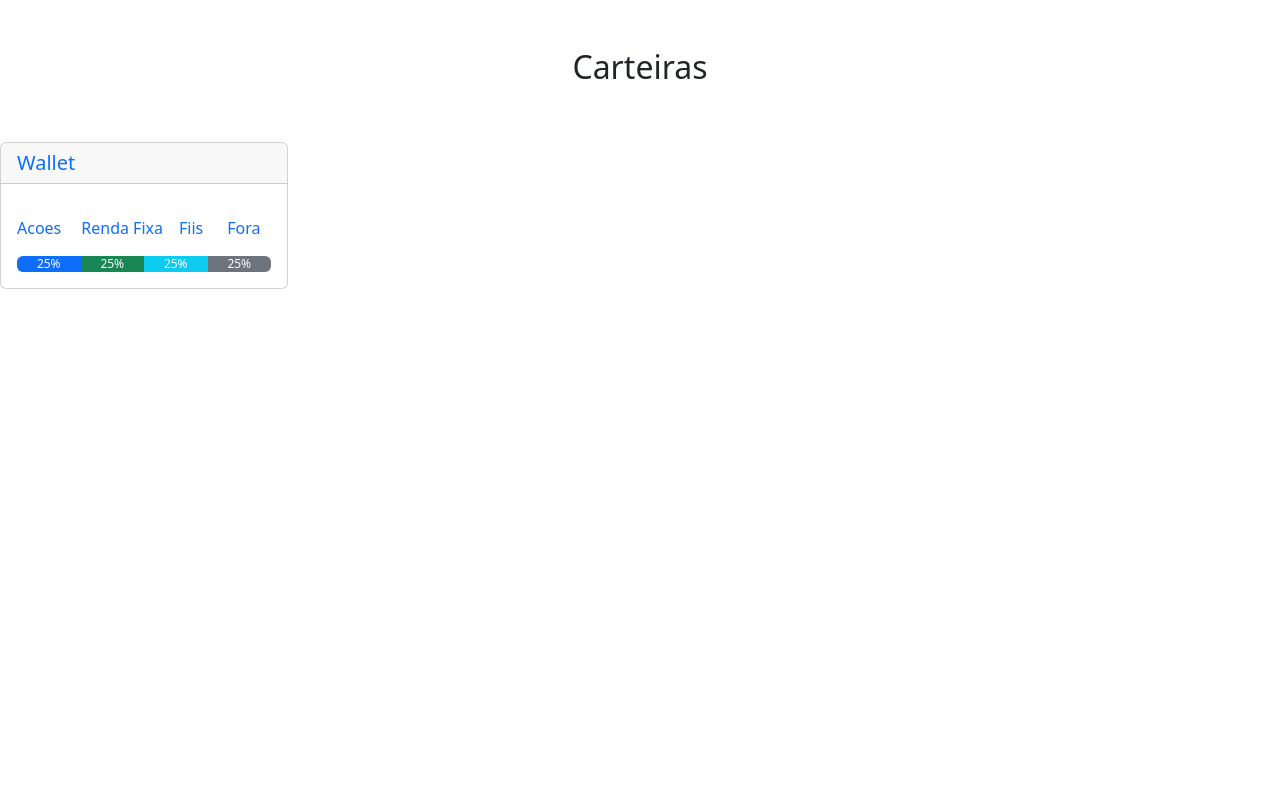
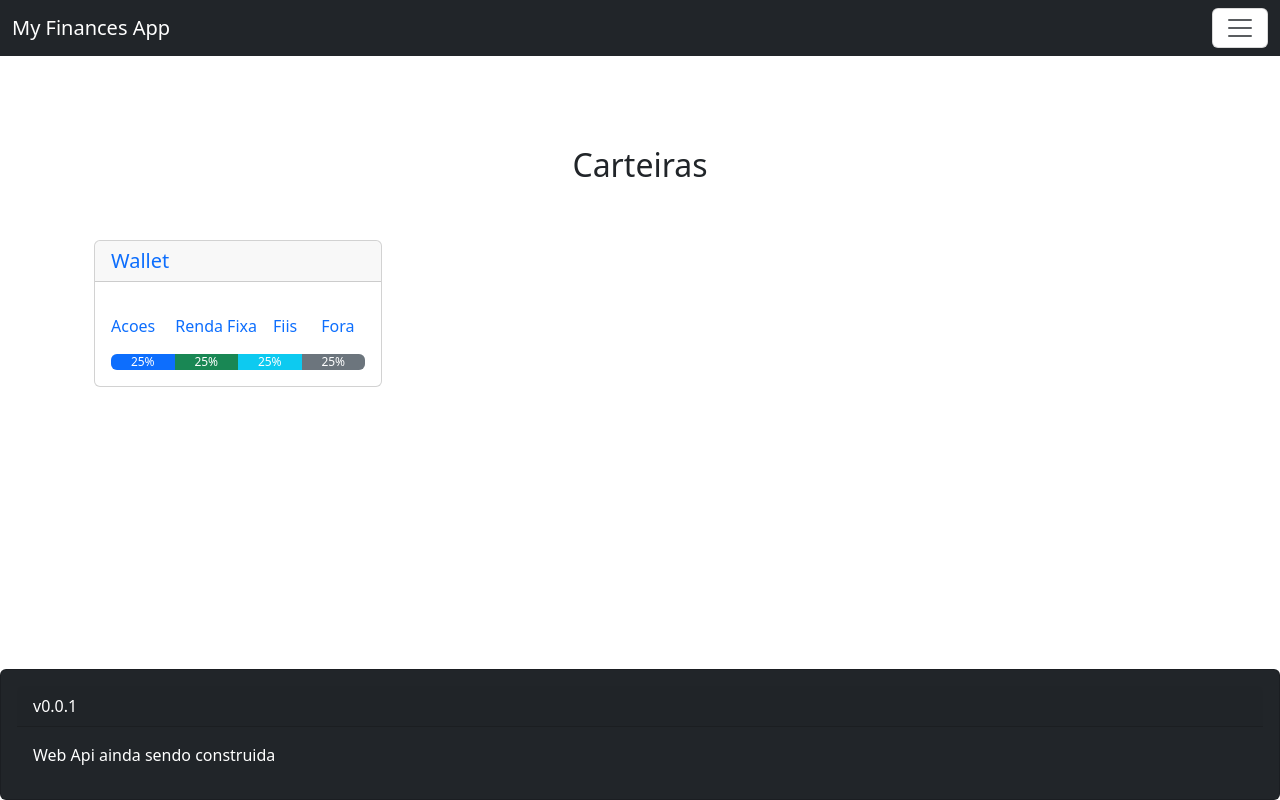
Before and after one commit to wendelfilipe/MyFinances-Frontend, a React (Create React App) app: page /homepage in a window 1280 px wide. Built offline with nearby package versions, Linux system fonts and the light colour scheme.

Commit message:
building frontend: create NavBar and Change color

```diff
--- /dev/null
+++ b/src/components/forms/Version/VersionForm.js
@@ -0,0 +1,19 @@
+import React from "react";
+import 'bootstrap/dist/js/bootstrap.bundle.min.js';
+import 'bootstrap/dist/css/bootstrap.min.css';
+
+const VersionForm = () => {
+
+    return(
+        <div className="Container">
+                <div class="card fixed-bottom w-100 bg-dark text-white p-3">
+                    <div class="card-header">v0.0.1</div>
+                    <div class="card-body">
+                        <p class="card-text">Web Api ainda sendo construida</p>
+                    </div>
+                </div>
+        </div>
+    )
+}
+
+export default VersionForm;
--- /dev/null
+++ b/src/components/forms/navBar/NavBarForm.js
@@ -0,0 +1,42 @@
+import React from "react";
+import 'bootstrap/dist/js/bootstrap.bundle.min.js';
+import api from "../../../api/Api";
+
+const NavBarForm = () => {
+
+    async function handleClickLogOut(){
+        const isClicked = true;
+    }
+
+    return(
+        <form>
+            <nav className="navbar bg-dark fixed-top">
+            <div className="container-fluid">
+                <a className="navbar-brand" style={{color: "white"}} href="/">My Finances App</a>
+                <button className="navbar-toggler bg-white" type="button" data-bs-toggle="offcanvas" data-bs-target="#offcanvasNavbar" aria-controls="offcanvasNavbar" aria-label="Toggle navigation">
+                <span className="navbar-toggler-icon"></span>
+                </button>
+                <div className="offcanvas offcanvas-end" tabindex="-1" id="offcanvasNavbar" aria-labelledby="offcanvasNavbarLabel">
+                <div className="offcanvas-header">
+                    <h5 className="offcanvas-title" id="offcanvasNavbarLabel">My Finances App</h5>
+                    <button type="button" className="btn-close" data-bs-dismiss="offcanvas" aria-label="Close"></button>
+                </div>
+                <div className="offcanvas-body">
+                    <ul className="navbar-nav justify-content-end flex-grow-1 pe-3">
+                    <li className="nav-item">
+                        <a className="nav-link active" href="/homepage">Home</a>
+                    </li>
+                    <li className="nav-item">
+                        <a className="nav-link active" href="/" onClick={handleClickLogOut}>log out</a>
+                    </li>
+                    </ul>
+                </div>
+                </div>
+            </div>
+            </nav>
+        </form>
+    )
+
+}
+
+export default NavBarForm;
--- a/src/components/home/HomePage.js
+++ b/src/components/home/HomePage.js
@@ -1,5 +1,6 @@
 import React, { useState } from "react";
 import api from "../../api/Api";
+import NavBarForm from "../forms/navBar/NavBarForm";
 
 const HomePage = () => {
     const name = "Wallet";
@@ -12,8 +13,8 @@ const HomePage = () => {
 
 
     return (
-        <div className="Conteiner">
-            <div className="mt-5 d-flex justify-content-center"><h2>Carteiras</h2></div>
+        <div className="conteiner">
+            <div className="d-flex justify-content-center"><h2>Carteiras</h2></div>
             <div className="card mt-5 text-decoration-none" style={{ width: "18rem"}}>
             <a className="text-decoration-none" href="/">
             <h5 className="card-header" >{name}</h5>
--- a/src/components/login/LoginPage.js
+++ b/src/components/login/LoginPage.js
@@ -21,7 +21,7 @@ const LoginPage = () => {
 
     return (
         <form>
-            <div className="mt-3 d-flex justify-content-center align-items-center">
+            <div className="d-flex justify-content-center align-items-center">
                 <div className="col-md-6">
                     <div className="mb-3">
                         <label
@@ -67,14 +67,6 @@ const LoginPage = () => {
                     </div>
                 </div>
             </div>
-            <div className="Container">
-                <div class="card fixed-bottom w-100 bg-primary text-white p-3">
-                    <div class="card-header">v0.0.1</div>
-                    <div class="card-body">
-                        <p class="card-text">Web Api ainda sendo construida</p>
-                    </div>
-                </div>
-            </div>
         </form>
     );
 };
--- a/src/index.js
+++ b/src/index.js
@@ -3,16 +3,36 @@ import ReactDom from 'react-dom/client';
 import './index.css';
 import { BrowserRouter } from 'react-router-dom';
 import RouterComponent from './components/router/Router';
+import NavBarForm from './components/forms/navBar/NavBarForm';
+
+import 'bootstrap/dist/css/bootstrap.min.css';
+import VersionForm from './components/forms/Version/VersionForm';
 
 const Index = () => {
   return (
-    <BrowserRouter>
-      <RouterComponent />
-    </BrowserRouter>
-
+      <BrowserRouter>
+        <div className="container">
+          <RouterComponent />
+        </div>
+      </BrowserRouter>
   );
 };
 
 ReactDom.createRoot(document.getElementById('root')).render(
-      <Index />
+<div className="container">
+      <div className="row">
+        <div className="col">
+          <NavBarForm />
+        </div>
+      </div>
+      <div className="container mt-5" style={{width: 50, height:50}}></div>
+      <div className="row mt-5">
+        <div className="col">
+          <Index />
+        </div>
+        <di>
+          <VersionForm />
+        </di>
+      </div>
+    </div>
 );
```
Also changed, not shown: src/styles/forms/NavBarForm.css (added).
